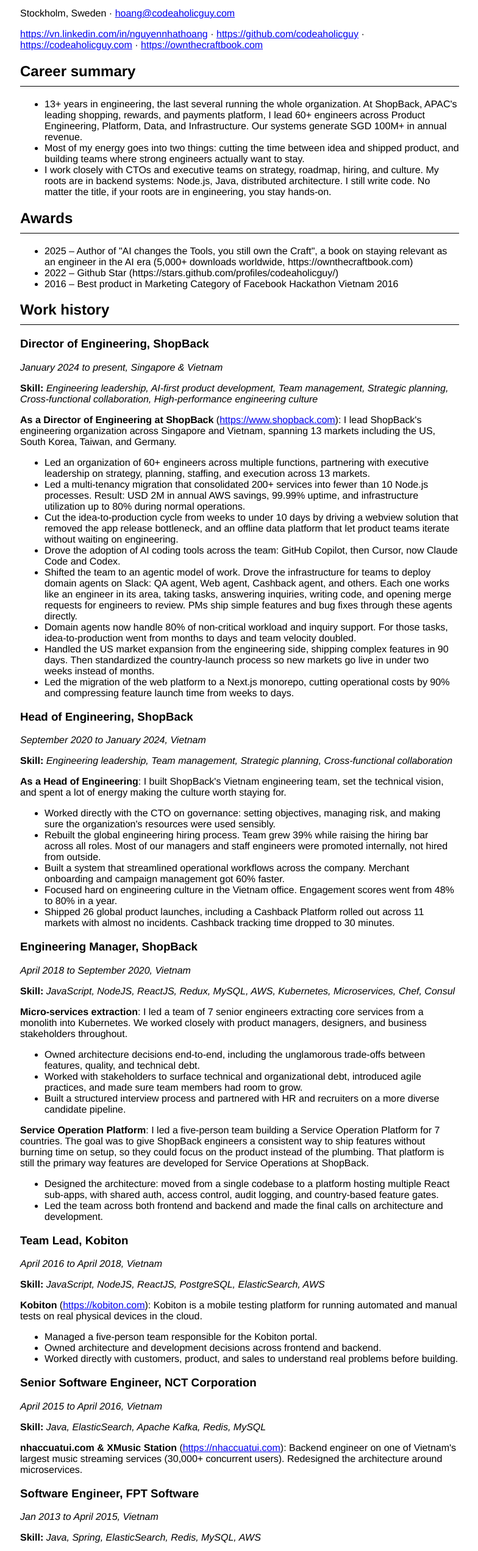
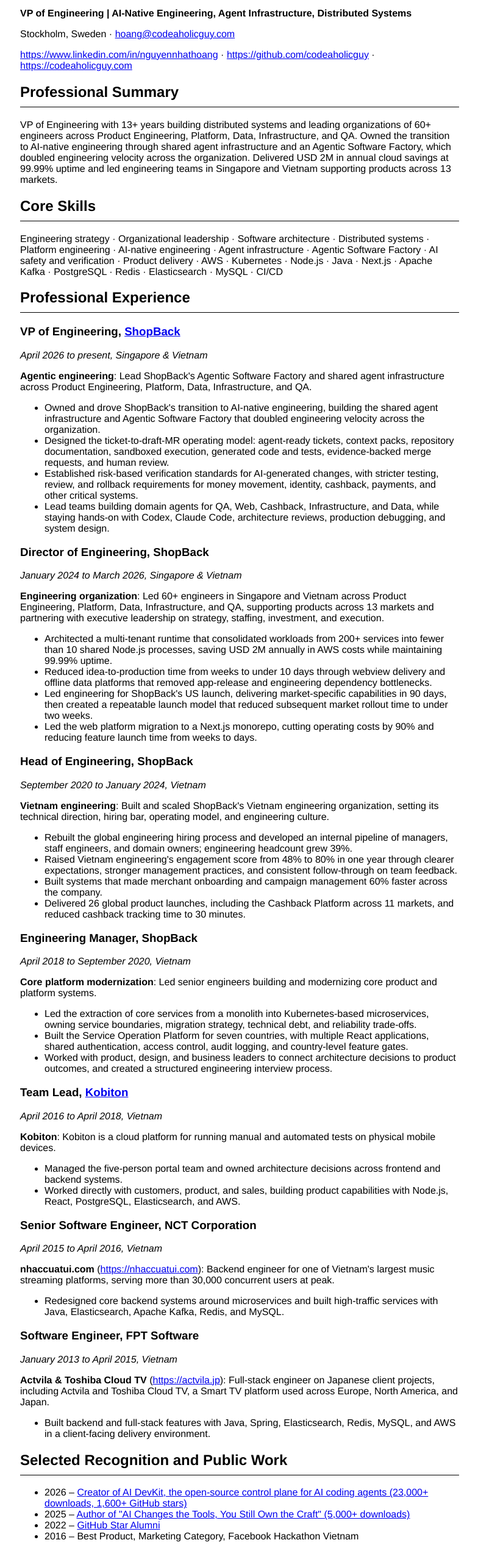
Before and after one commit to codeaholicguy/cv, a Gatsby site: page / in a window 1280 px wide. Shown: the part 101-2645 px from the top of the page at 61% size, without its empty margins (247-1031 px from the left). Built offline with nearby package versions, Linux system fonts and the light colour scheme; Gatsby itself is replaced by a stand-in of ours.

Commit message:
update exp

```diff
--- a/package.json
+++ b/package.json
@@ -20,7 +20,7 @@
     "build": "gatsby build",
     "develop": "gatsby develop",
     "format": "prettier --trailing-comma es5 --no-semi --single-quote --write \"src/**/*.js\"",
-    "test": "echo \"Error: no test specified\" && exit 1",
+    "test": "node scripts/validate-cv.js",
     "deploy": "gatsby build --prefix-paths && cp CNAME public/CNAME && gh-pages -d public"
   },
   "devDependencies": {
--- a/src/components/layout/index.js
+++ b/src/components/layout/index.js
@@ -37,8 +37,69 @@ export default class Layout extends Component {
                   {name: 'og:locale', content: 'vi_VN'},
                   {name: 'og:site_name', content: meta.title}
                 ]}
-              />
-              <div style={styles.layout}>{children}</div>
+              >
+                <style type="text/css">{`
+                  @media print {
+                    @page {
+                      size: A4;
+                      margin: 10mm 12mm;
+                    }
+
+                    body {
+                      font-size: 9pt;
+                      line-height: 1.25;
+                    }
+
+                    .cv-content {
+                      max-width: none !important;
+                      padding: 0 !important;
+                    }
+
+                    h1 {
+                      font-size: 21pt;
+                      margin: 0 0 3pt;
+                    }
+
+                    h2 {
+                      font-size: 12.5pt;
+                      margin: 8pt 0 3pt;
+                      padding-bottom: 2pt !important;
+                    }
+
+                    h3 {
+                      break-after: avoid;
+                      font-size: 10.5pt;
+                      margin: 6pt 0 2pt;
+                    }
+
+                    p {
+                      margin: 2pt 0;
+                    }
+
+                    ul {
+                      margin: 2pt 0;
+                      padding-left: 16pt;
+                    }
+
+                    li {
+                      break-inside: avoid;
+                      margin: 1pt 0;
+                    }
+
+                    .cv-page-two {
+                      break-before: page;
+                    }
+
+                    a {
+                      color: #000;
+                      text-decoration: none;
+                    }
+                  }
+                `}</style>
+              </Helmet>
+              <div className="cv-content" style={styles.layout}>
+                {children}
+              </div>
             </div>
           )
         }}
--- a/src/data/cv.json
+++ b/src/data/cv.json
@@ -1,59 +1,99 @@
 {
   "meta": {
-    "title": "Nguyen Nhat Hoang",
-    "description": "Nguyen Nhat Hoang Curriculum Vitae",
-    "keywords": "cv, nguyen nhat hoang, codeaholicguy, curriculum vitae, resume, linkedin, github, software engineer, director of engineering, shopback, ai-first product development, engineering leadership, software development, technology strategy, team management, high-performance engineering culture, ai adoption"
+    "title": "Hoang Nguyen",
+    "description": "Hoang Nguyen - VP of Engineering and hands-on technology leader",
+    "keywords": "cv, hoang nguyen, nguyen nhat hoang, codeaholicguy, curriculum vitae, resume, linkedin, github, principal engineer, director of engineering, vp of engineering, cto, shopback, ai-native engineering, agent infrastructure, agentic software factory, engineering leadership, distributed systems, software architecture"
   },
   "info": {
-    "name": "Nguyen Nhat Hoang",
+    "name": "Hoang Nguyen",
+    "headline": "VP of Engineering | AI-Native Engineering, Agent Infrastructure, Distributed Systems",
     "location": "Stockholm, Sweden",
     "email": "hoang@codeaholicguy.com",
     "links": [
-      "https://vn.linkedin.com/in/nguyennhathoang",
+      "https://www.linkedin.com/in/nguyennhathoang",
       "https://github.com/codeaholicguy",
-      "https://codeaholicguy.com",
-      "https://ownthecraftbook.com"
+      "https://codeaholicguy.com"
     ]
   },
   "summary": [
-    "13+ years in engineering, the last several running the whole organization. At ShopBack, APAC's leading shopping, rewards, and payments platform, I lead 60+ engineers across Product Engineering, Platform, Data, and Infrastructure. Our systems generate SGD 100M+ in annual revenue.",
-    "Most of my energy goes into two things: cutting the time between idea and shipped product, and building teams where strong engineers actually want to stay.",
-    "I work closely with CTOs and executive teams on strategy, roadmap, hiring, and culture. My roots are in backend systems: Node.js, Java, distributed architecture. I still write code. No matter the title, if your roots are in engineering, you stay hands-on."
+    "VP of Engineering with 13+ years building distributed systems and leading organizations of 60+ engineers across Product Engineering, Platform, Data, Infrastructure, and QA. Owned the transition to AI-native engineering through shared agent infrastructure and an Agentic Software Factory, which doubled engineering velocity across the organization. Delivered USD 2M in annual cloud savings at 99.99% uptime and led engineering teams in Singapore and Vietnam supporting products across 13 markets."
   ],
-  "awards": [
+  "coreSkills": [
+    "Engineering strategy",
+    "Organizational leadership",
+    "Software architecture",
+    "Distributed systems",
+    "Platform engineering",
+    "AI-native engineering",
+    "Agent infrastructure",
+    "Agentic Software Factory",
+    "AI safety and verification",
+    "Product delivery",
+    "AWS",
+    "Kubernetes",
+    "Node.js",
+    "Java",
+    "Next.js",
+    "Apache Kafka",
+    "PostgreSQL",
+    "Redis",
+    "Elasticsearch",
+    "MySQL",
+    "CI/CD"
+  ],
+  "recognition": [
+    {
+      "year": "2026",
+      "detail": "Creator of AI DevKit, the open-source control plane for AI coding agents (23,000+ downloads, 1,600+ GitHub stars)",
+      "link": "https://github.com/codeaholicguy/ai-devkit"
+    },
     {
       "year": "2025",
-      "detail": "Author of \"AI changes the Tools, you still own the Craft\", a book on staying relevant as an engineer in the AI era (5,000+ downloads worldwide, https://ownthecraftbook.com)"
+      "detail": "Author of \"AI Changes the Tools, You Still Own the Craft\" (5,000+ downloads)",
+      "link": "https://ownthecraftbook.com"
     },
     {
       "year": "2022",
-      "detail": "Github Star (https://stars.github.com/profiles/codeaholicguy/)"
+      "detail": "GitHub Star Alumni",
+      "link": "https://stars.github.com/alumni"
     },
     {
       "year": "2016",
-      "detail": "Best product in Marketing Category of Facebook Hackathon Vietnam 2016"
+      "detail": "Best Product, Marketing Category, Facebook Hackathon Vietnam"
     }
   ],
   "history": [
     {
+      "title": "VP of Engineering",
+      "company": "ShopBack",
+      "companyLink": "https://www.shopback.com",
+      "time": "April 2026 to present, Singapore & Vietnam",
+      "projects": [
+        {
+          "name": "Agentic engineering",
+          "description": "Lead ShopBack's Agentic Software Factory and shared agent infrastructure across Product Engineering, Platform, Data, Infrastructure, and QA.",
+          "responsibilities": [
+            "Owned and drove ShopBack's transition to AI-native engineering, building the shared agent infrastructure and Agentic Software Factory that doubled engineering velocity across the organization.",
+            "Designed the ticket-to-draft-MR operating model: agent-ready tickets, context packs, repository documentation, sandboxed execution, generated code and tests, evidence-backed merge requests, and human review.",
+            "Established risk-based verification standards for AI-generated changes, with stricter testing, review, and rollback requirements for money movement, identity, cashback, payments, and other critical systems.",
+            "Lead teams building domain agents for QA, Web, Cashback, Infrastructure, and Data, while staying hands-on with Codex, Claude Code, architecture reviews, production debugging, and system design."
+          ]
+        }
+      ]
+    },
+    {
       "title": "Director of Engineering",
       "company": "ShopBack",
-      "time": "January 2024 to present, Singapore & Vietnam",
-      "skills": "Engineering leadership, AI-first product development, Team management, Strategic planning, Cross-functional collaboration, High-performance engineering culture",
+      "time": "January 2024 to March 2026, Singapore & Vietnam",
       "projects": [
         {
-          "name": "As a Director of Engineering at ShopBack",
-          "link": "https://www.shopback.com",
-          "description": "I lead ShopBack's engineering organization across Singapore and Vietnam, spanning 13 markets including the US, South Korea, Taiwan, and Germany.",
+          "name": "Engineering organization",
+          "description": "Led 60+ engineers in Singapore and Vietnam across Product Engineering, Platform, Data, Infrastructure, and QA, supporting products across 13 markets and partnering with executive leadership on strategy, staffing, investment, and execution.",
           "responsibilities": [
-            "Led an organization of 60+ engineers across multiple functions, partnering with executive leadership on strategy, planning, staffing, and execution across 13 markets.",
-            "Led a multi-tenancy migration that consolidated 200+ services into fewer than 10 Node.js processes. Result: USD 2M in annual AWS savings, 99.99% uptime, and infrastructure utilization up to 80% during normal operations.",
-            "Cut the idea-to-production cycle from weeks to under 10 days by driving a webview solution that removed the app release bottleneck, and an offline data platform that let product teams iterate without waiting on engineering.",
-            "Drove the adoption of AI coding tools across the team: GitHub Copilot, then Cursor, now Claude Code and Codex.",
-            "Shifted the team to an agentic model of work. Drove the infrastructure for teams to deploy domain agents on Slack: QA agent, Web agent, Cashback agent, and others. Each one works like an engineer in its area, taking tasks, answering inquiries, writing code, and opening merge requests for engineers to review. PMs ship simple features and bug fixes through these agents directly.",
-            "Domain agents now handle 80% of non-critical workload and inquiry support. For those tasks, idea-to-production went from months to days and team velocity doubled.",
-            "Handled the US market expansion from the engineering side, shipping complex features in 90 days. Then standardized the country-launch process so new markets go live in under two weeks instead of months.",
-            "Led the migration of the web platform to a Next.js monorepo, cutting operational costs by 90% and compressing feature launch time from weeks to days."
+            "Architected a multi-tenant runtime that consolidated workloads from 200+ services into fewer than 10 shared Node.js processes, saving USD 2M annually in AWS costs while maintaining 99.99% uptime.",
+            "Reduced idea-to-production time from weeks to under 10 days through webview delivery and offline data platforms that removed app-release and engineering dependency bottlenecks.",
+            "Led engineering for ShopBack's US launch, delivering market-specific capabilities in 90 days, then created a repeatable launch model that reduced subsequent market rollout time to under two weeks.",
+            "Led the web platform migration to a Next.js monorepo, cutting operating costs by 90% and reducing feature launch time from weeks to days."
           ]
         }
       ]
@@ -62,17 +102,15 @@
       "title": "Head of Engineering",
       "company": "ShopBack",
       "time": "September 2020 to January 2024, Vietnam",
-      "skills": "Engineering leadership, Team management, Strategic planning, Cross-functional collaboration",
       "projects": [
         {
-          "name": "As a Head of Engineering",
-          "description": "I built ShopBack's Vietnam engineering team, set the technical vision, and spent a lot of energy making the culture worth staying for.",
+          "name": "Vietnam engineering",
+          "description": "Built and scaled ShopBack's Vietnam engineering organization, setting its technical direction, hiring bar, operating model, and engineering culture.",
           "responsibilities": [
-            "Worked directly with the CTO on governance: setting objectives, managing risk, and making sure the organization's resources were used sensibly.",
-            "Rebuilt the global engineering hiring process. Team grew 39% while raising the hiring bar across all roles. Most of our managers and staff engineers were promoted internally, not hired from outside.",
-            "Built a system that streamlined operational workflows across the company. Merchant onboarding and campaign management got 60% faster.",
-            "Focused hard on engineering culture in the Vietnam office. Engagement scores went from 48% to 80% in a year.",
-            "Shipped 26 global product launches, including a Cashback Platform rolled out across 11 markets with almost no incidents. Cashback tracking time dropped to 30 minutes."
+            "Rebuilt the global engineering hiring process and developed an internal pipeline of managers, staff engineers, and domain owners; engineering headcount grew 39%.",
+            "Raised Vietnam engineering's engagement score from 48% to 80% in one year through clearer expectations, stronger management practices, and consistent follow-through on team feedback.",
+            "Built systems that made merchant onboarding and campaign management 60% faster across the company.",
+            "Delivered 26 global product launches, including the Cashback Platform across 11 markets, and reduced cashback tracking time to 30 minutes."
           ]
         }
       ]
@@ -81,23 +119,14 @@
       "title": "Engineering Manager",
       "company": "ShopBack",
       "time": "April 2018 to September 2020, Vietnam",
-      "skills": "JavaScript, NodeJS, ReactJS, Redux, MySQL, AWS, Kubernetes, Microservices, Chef, Consul",
       "projects": [
         {
-          "name": "Micro-services extraction",
-          "description": "I led a team of 7 senior engineers extracting core services from a monolith into Kubernetes. We worked closely with product managers, designers, and business stakeholders throughout.",
+          "name": "Core platform modernization",
+          "description": "Led senior engineers building and modernizing core product and platform systems.",
           "responsibilities": [
-            "Owned architecture decisions end-to-end, including the unglamorous trade-offs between features, quality, and technical debt.",
-            "Worked with stakeholders to surface technical and organizational debt, introduced agile practices, and made sure team members had room to grow.",
-            "Built a structured interview process and partnered with HR and recruiters on a more diverse candidate pipeline."
-          ]
-        },
-        {
-          "name": "Service Operation Platform",
-          "description": "I led a five-person team building a Service Operation Platform for 7 countries. The goal was to give ShopBack engineers a consistent way to ship features without burning time on setup, so they could focus on the product instead of the plumbing. That platform is still the primary way features are developed for Service Operations at ShopBack.",
-          "responsibilities": [
-            "Designed the architecture: moved from a single codebase to a platform hosting multiple React sub-apps, with shared auth, access control, audit logging, and country-based feature gates.",
-            "Led the team across both frontend and backend and made the final calls on architecture and development."
+            "Led the extraction of core services from a monolith into Kubernetes-based microservices, owning service boundaries, migration strategy, technical debt, and reliability trade-offs.",
+            "Built the Service Operation Platform for seven countries, with multiple React applications, shared authentication, access control, audit logging, and country-level feature gates.",
+            "Worked with product, design, and business leaders to connect architecture decisions to product outcomes, and created a structured engineering interview process."
           ]
         }
       ]
@@ -105,17 +134,15 @@
     {
       "title": "Team Lead",
       "company": "Kobiton",
+      "companyLink": "https://kobiton.com",
       "time": "April 2016 to April 2018, Vietnam",
-      "skills": "JavaScript, NodeJS, ReactJS, PostgreSQL, ElasticSearch, AWS",
       "projects": [
         {
           "name": "Kobiton",
-          "link": "https://kobiton.com",
-          "description": "Kobiton is a mobile testing platform for running automated and manual tests on real physical devices in the cloud.",
+          "description": "Kobiton is a cloud platform for running manual and automated tests on physical mobile devices.",
           "responsibilities": [
-            "Managed a five-person team responsible for the Kobiton portal.",
-            "Owned architecture and development decisions across frontend and backend.",
-            "Worked directly with customers, product, and sales to understand real problems before building."
+            "Managed the five-person portal team and owned architecture decisions across frontend and backend systems.",
+            "Worked directly with customers, product, and sales, building product capabilities with Node.js, React, PostgreSQL, Elasticsearch, and AWS."
           ]
         }
       ]
@@ -124,27 +151,29 @@
       "title": "Senior Software Engineer",
       "company": "NCT Corporation",
       "time": "April 2015 to April 2016, Vietnam",
-      "skills": "Java, ElasticSearch, Apache Kafka, Redis, MySQL",
       "projects": [
         {
-          "name": "nhaccuatui.com & XMusic Station",
+          "name": "nhaccuatui.com",
           "link": "https://nhaccuatui.com",
-          "description": "Backend engineer on one of Vietnam's largest music streaming services (30,000+ concurrent users). Redesigned the architecture around microservices.",
-          "responsibilities": []
+          "description": "Backend engineer for one of Vietnam's largest music streaming platforms, serving more than 30,000 concurrent users at peak.",
+          "responsibilities": [
+            "Redesigned core backend systems around microservices and built high-traffic services with Java, Elasticsearch, Apache Kafka, Redis, and MySQL."
+          ]
         }
       ]
     },
     {
       "title": "Software Engineer",
       "company": "FPT Software",
-      "time": "Jan 2013 to April 2015, Vietnam",
-      "skills": "Java, Spring, ElasticSearch, Redis, MySQL, AWS",
+      "time": "January 2013 to April 2015, Vietnam",
       "projects": [
         {
           "name": "Actvila & Toshiba Cloud TV",
           "link": "https://actvila.jp",
-          "description": "Full-stack developer on Japanese client projects: Actvila (video-on-demand) and Toshiba Cloud TV (Smart TV platform, millions of users across Europe, North America, and Japan).",
-          "responsibilities": []
+          "description": "Full-stack engineer on Japanese client projects, including Actvila and Toshiba Cloud TV, a Smart TV platform used across Europe, North America, and Japan.",
+          "responsibilities": [
+            "Built backend and full-stack features with Java, Spring, Elasticsearch, Redis, MySQL, and AWS in a client-facing delivery environment."
+          ]
         }
       ]
     }
--- a/src/pages/index.js
+++ b/src/pages/index.js
@@ -19,7 +19,8 @@ const IndexPage = () => {
   return (
     <ContentContext.Consumer>
       {(content) => {
-        const { info, summary, awards, history, educations } = content;
+        const { info, summary, coreSkills, recognition, history, educations } =
+          content;
 
         return (
           <Layout>
@@ -39,6 +40,9 @@ const IndexPage = () => {
                   )}
                 </div>
                 <p>
+                  <strong>{info.headline}</strong>
+                </p>
+                <p>
                   <span>{info.location}</span>
                   <span> · </span>
                   {info.mobile && (
@@ -49,7 +53,7 @@ const IndexPage = () => {
                   )}
                   <span>
                     <a
-                      href={info.email}
+                      href={`mailto:${info.email}`}
                       rel="noopener noreferrer"
                       target="_blank"
                     >
@@ -77,53 +81,46 @@ const IndexPage = () => {
                 </p>
               </div>
               <div>
-                <h2 style={styles.header}>Career summary</h2>
-                <ul>
+                <h2 style={styles.header}>Professional Summary</h2>
+                <div>
                   {summary.map((item, index) => {
-                    return (
-                      <li key={`summary-${index}`}>
-                        {<div dangerouslySetInnerHTML={{ __html: item }}></div>}
-                      </li>
-                    );
+                    return <p key={`summary-${index}`}>{item}</p>;
                   })}
-                </ul>
+                </div>
               </div>
               <div>
-                <h2 style={styles.header}>Awards</h2>
-                <ul>
-                  {awards.map((item, index) => {
-                    return (
-                      <li key={`award-${index}`}>
-                        <span>{item.year}</span>
-                        <span> – </span>
-                        <span>{item.detail}</span>
-                      </li>
-                    );
-                  })}
-                </ul>
+                <h2 style={styles.header}>Core Skills</h2>
+                <p>{coreSkills.join(" · ")}</p>
               </div>
               <div>
-                <h2 style={styles.header}>Work history</h2>
+                <h2 style={styles.header}>Professional Experience</h2>
                 <div>
                   {history.map((item, index) => {
                     return (
-                      <div key={`history-${index}`}>
+                      <div
+                        className={index === 3 ? "cv-role cv-page-two" : "cv-role"}
+                        key={`history-${index}`}
+                      >
                         <h3>
                           <span>{item.title}</span>
                           <span>, </span>
-                          <span>{item.company}</span>
+                          <span>
+                            {item.companyLink ? (
+                              <a
+                                href={item.companyLink}
+                                rel="noopener noreferrer"
+                                target="_blank"
+                              >
+                                {item.company}
+                              </a>
+                            ) : (
+                              item.company
+                            )}
+                          </span>
                         </h3>
                         <p>
                           <span>
                             <i>{item.time}</i>
-                          </span>
-                        </p>
-                        <p>
-                          <span>
-                            <strong>Skill: </strong>
-                          </span>
-                          <span>
-                            <i>{item.skills}</i>
                           </span>
                         </p>
                         <div>
@@ -172,6 +169,32 @@ const IndexPage = () => {
                   })}
                 </div>
               </div>
+              <div>
+                <h2 style={styles.header}>
+                  Selected Recognition and Public Work
+                </h2>
+                <ul>
+                  {recognition.map((item, index) => {
+                    return (
+                      <li key={`recognition-${index}`}>
+                        <span>{item.year}</span>
+                        <span> – </span>
+                        {item.link ? (
+                          <a
+                            href={item.link}
+                            rel="noopener noreferrer"
+                            target="_blank"
+                          >
+                            {item.detail}
+                          </a>
+                        ) : (
+                          <span>{item.detail}</span>
+                        )}
+                      </li>
+                    );
+                  })}
+                </ul>
+              </div>
               {educations && educations.length > 0 && (
                 <div>
                   <h2 style={styles.header}>Education</h2>
```
Also changed, not shown: scripts/validate-cv.js (added, +132 -0 lines), 2 other files.
